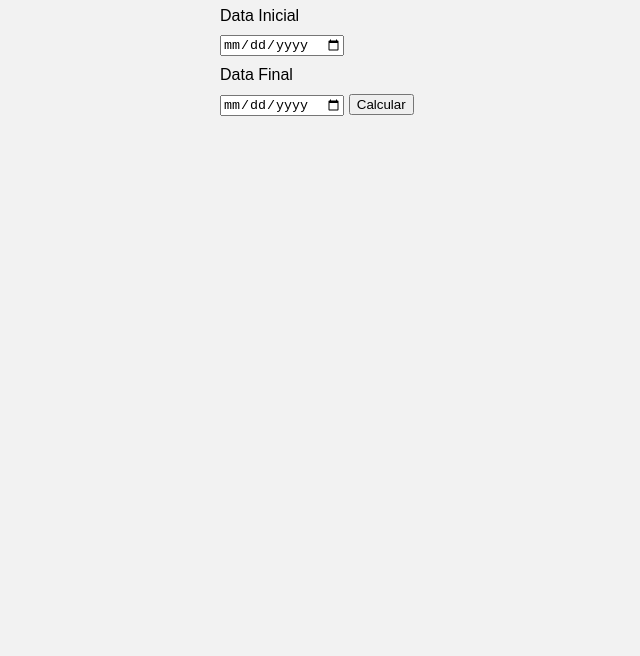
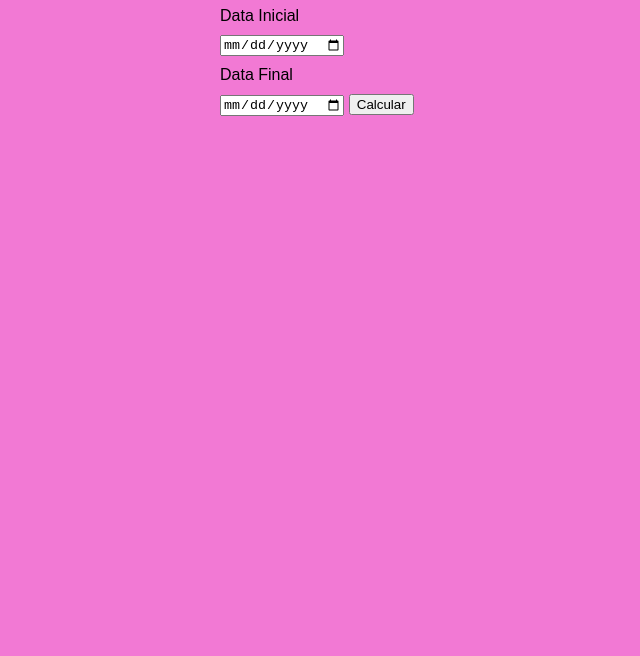
Before and after one commit to radaxxxx/Projeto-ryan-, a plain HTML site: page index.html in a window 1280 px wide. Shown: the part 667-1323 px from the top of the page, without its empty margins (300-940 px from the left). Drawn offline with Linux system fonts and the light colour scheme.

Commit message:
Update index.html
Cor mudada

Signed-off-by: radaxxxx <Ryan.aquitwt@gmail.com>

```diff
--- a/index.html
+++ b/index.html
@@ -7,7 +7,7 @@
 <style>
     body { font-family: Arial, Helvetica, sans-serif;
     padding: 40%;
-    background: #f2f2f2 ;
+    background: #f279d4 ;
 }
 label, imput{
     margin: 10px 0;
```
